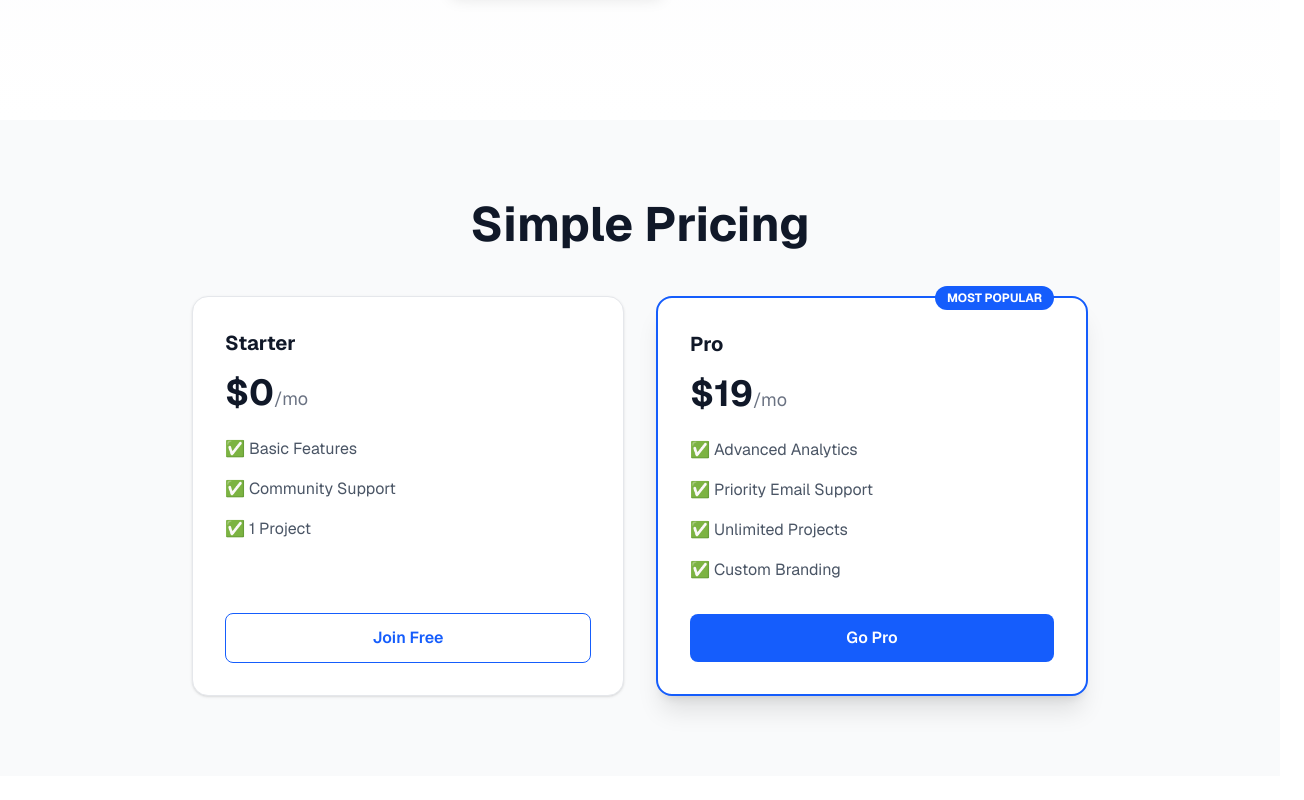
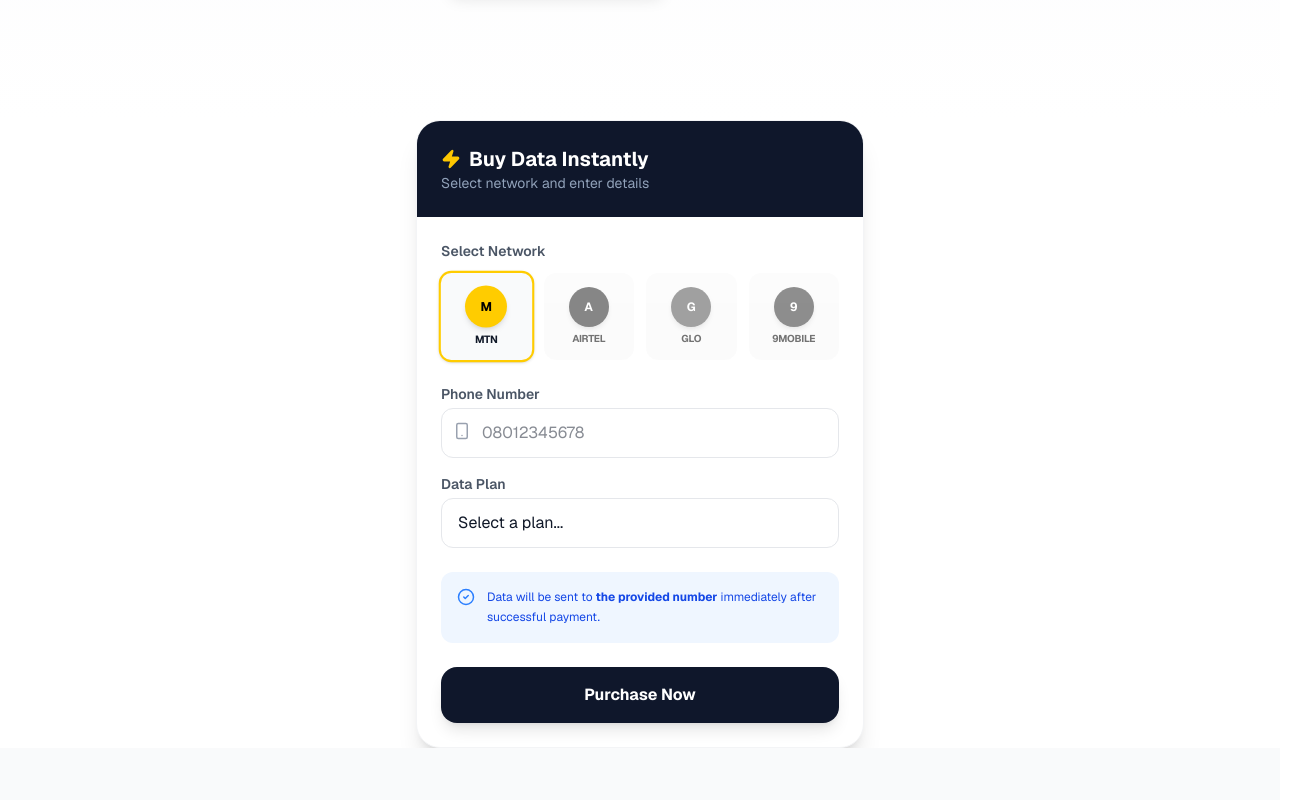
Before and after one commit to jimtech-cafe/snabcard, a Next.js app: page / in a window 1280 px wide. Shown: the part 460-1260 px from the top of the page, 1304 px wide, since content can reach past the window. Built offline with nearby package versions, Linux system fonts and the light colour scheme.

Commit message:
data-purchase component

```diff
--- a/app/page.tsx
+++ b/app/page.tsx
@@ -1,5 +1,6 @@
 import Header from "@/components/header";
 import Hero from "@/components/hero";
+import DataPurchase from "@/components/data-purchase";
 
 export default function LandingPage() {
   return (
@@ -7,12 +8,15 @@
       <Header />
       {/* Hero Section */}
       <Hero />
+      {/* Data Purchase Section */}
+      <DataPurchase />
+      {/* Pricing Section */}
       <section className="py-20 bg-gray-50">
-        <div className="max-w-6xl mx-auto px-6">
+        <div className="w-screen mx-auto px-6">
           <h2 className="text-3xl md:text-5xl font-bold text-center mb-12">
             Simple Pricing
           </h2>
-          <div className="grid md:grid-cols-2 gap-8 max-w-4xl mx-auto">
+          <div className="grid md:grid-cols-2 gap-8 w-screen mx-auto">
             {/* Free Tier */}
             <div className="bg-white p-8 rounded-2xl border border-gray-200 shadow-sm flex flex-col">
               <h3 className="text-xl font-bold mb-4">Starter</h3>
--- /dev/null
+++ b/components/data-purchase.tsx
@@ -0,0 +1,134 @@
+"use client";
+import React, { useState } from "react";
+import { Smartphone, CheckCircle2, Zap } from "lucide-react";
+
+const networks = [
+  {
+    id: "mtn",
+    name: "MTN",
+    color: "bg-[#FFCC00]",
+    text: "text-black",
+    border: "border-[#FFCC00]",
+  },
+  {
+    id: "airtel",
+    name: "Airtel",
+    color: "bg-[#FF0000]",
+    text: "text-white",
+    border: "border-[#FF0000]",
+  },
+  {
+    id: "glo",
+    name: "Glo",
+    color: "bg-[#00833F]",
+    text: "text-white",
+    border: "border-[#00833F]",
+  },
+  {
+    id: "9mobile",
+    name: "9mobile",
+    color: "bg-[#00573D]",
+    text: "text-white",
+    border: "border-[#00573D]",
+  },
+];
+
+export default function DataPurchaseContainer() {
+  const [selectedNetwork, setSelectedNetwork] = useState("mtn");
+  const [phoneNumber, setPhoneNumber] = useState("");
+
+  return (
+    <div className="max-w-md mx-auto bg-white rounded-3xl shadow-xl overflow-hidden border border-gray-100">
+      {/* Header */}
+      <div className="bg-slate-900 p-6 text-white">
+        <h2 className="text-xl font-bold flex items-center gap-2">
+          <Zap className="text-yellow-400 fill-yellow-400" size={20} />
+          Buy Data Instantly
+        </h2>
+        <p className="text-slate-400 text-sm">
+          Select network and enter details
+        </p>
+      </div>
+
+      <div className="p-6 space-y-6">
+        {/* Network Selection */}
+        <div>
+          <label className="text-sm font-semibold text-gray-600 block mb-3">
+            Select Network
+          </label>
+          <div className="grid grid-cols-4 gap-3">
+            {networks.map((net) => (
+              <button
+                key={net.id}
+                onClick={() => setSelectedNetwork(net.id)}
+                className={`flex flex-col items-center justify-center p-3 rounded-xl border-2 transition-all ${
+                  selectedNetwork === net.id
+                    ? `${net.border} bg-opacity-10 bg-gray-50 shadow-sm scale-105`
+                    : "border-transparent bg-gray-50 grayscale opacity-60"
+                }`}
+              >
+                <div
+                  className={`w-10 h-10 rounded-full ${net.color} flex items-center justify-center font-bold ${net.text} text-xs mb-1 shadow-md`}
+                >
+                  {net.name[0]}
+                </div>
+                <span className="text-[10px] font-bold uppercase tracking-tight">
+                  {net.name}
+                </span>
+              </button>
+            ))}
+          </div>
+        </div>
+
+        {/* Form Fields */}
+        <div className="space-y-4">
+          <div>
+            <label className="text-sm font-semibold text-gray-600 block mb-1">
+              Phone Number
+            </label>
+            <div className="relative">
+              <input
+                type="tel"
+                placeholder="08012345678"
+                className="w-full pl-10 pr-4 py-3 rounded-xl border border-gray-200 focus:ring-2 focus:ring-slate-900 focus:border-transparent outline-none transition-all"
+                value={phoneNumber}
+                onChange={(e) => setPhoneNumber(e.target.value)}
+              />
+              <Smartphone
+                className="absolute left-3 top-3.5 text-gray-400"
+                size={18}
+              />
+            </div>
+          </div>
+
+          <div>
+            <label className="text-sm font-semibold text-gray-600 block mb-1">
+              Data Plan
+            </label>
+            <select className="w-full px-4 py-3 rounded-xl border border-gray-200 focus:ring-2 focus:ring-slate-900 outline-none appearance-none bg-white">
+              <option>Select a plan...</option>
+              <option>1GB SME (30 Days) - ₦250</option>
+              <option>2GB SME (30 Days) - ₦500</option>
+              <option>5GB SME (30 Days) - ₦1,250</option>
+              <option>10GB SME (30 Days) - ₦2,500</option>
+            </select>
+          </div>
+        </div>
+
+        {/* Info Box */}
+        <div className="bg-blue-50 p-4 rounded-xl flex gap-3">
+          <CheckCircle2 className="text-blue-500 shrink-0" size={18} />
+          <p className="text-xs text-blue-700 leading-relaxed">
+            Data will be sent to <b>{phoneNumber || "the provided number"}</b>{" "}
+            immediately after successful payment.
+          </p>
+        </div>
+
+        {/* Action Button */}
+        <button className="w-full bg-slate-900 hover:bg-black text-white font-bold py-4 rounded-2xl transition-all shadow-lg active:scale-[0.98]">
+          Purchase Now
+        </button>
+      </div>
+    </div>
+  );
+}
--- a/package.json
+++ b/package.json
@@ -9,6 +9,7 @@
     "lint": "eslint"
   },
   "dependencies": {
+    "lucide-react": "^0.563.0",
     "next": "16.1.6",
     "react": "19.2.3",
     "react-dom": "19.2.3"
```
Also changed, not shown: 1 other file (tests, documents, lock files or other folders).
